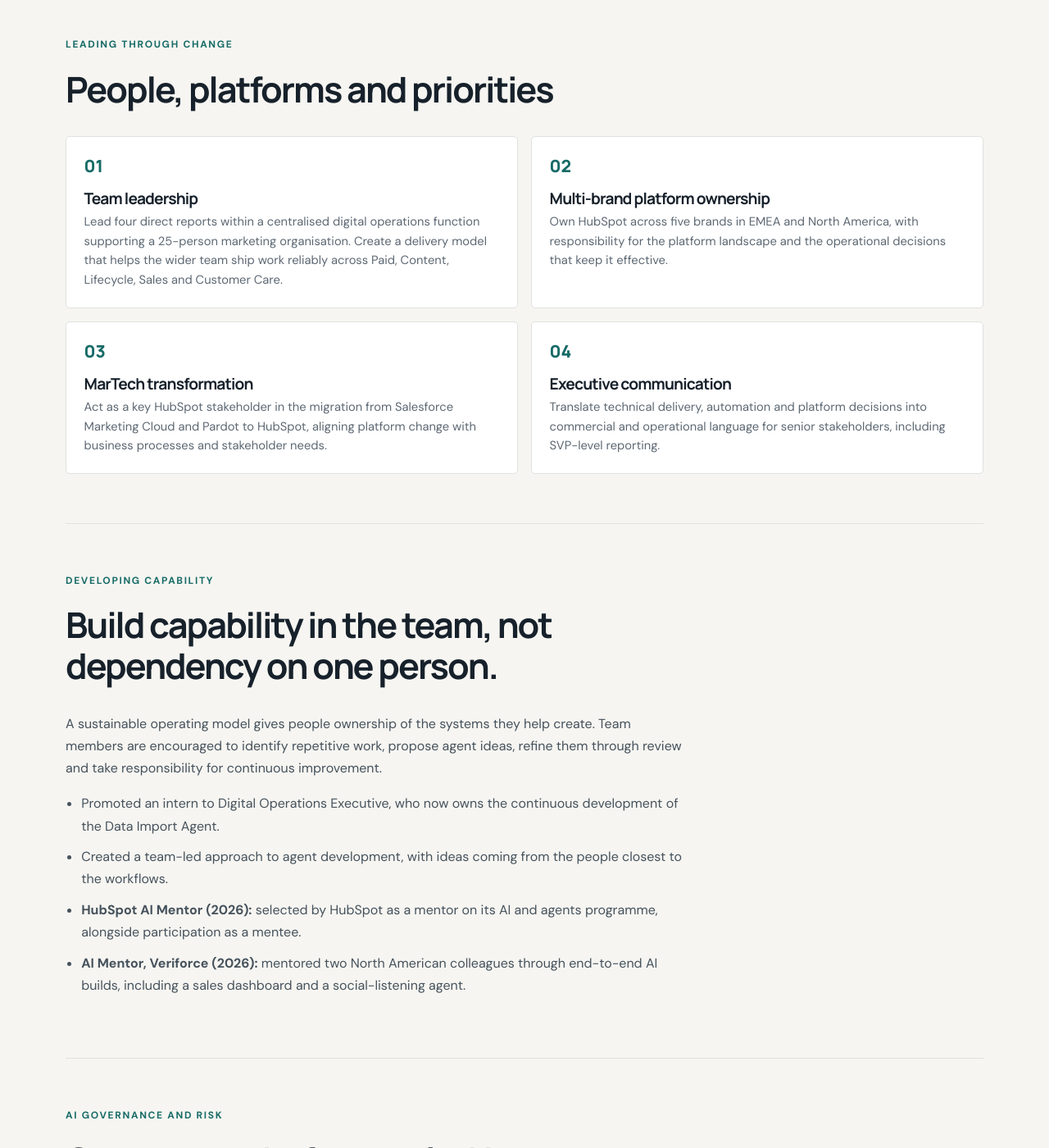
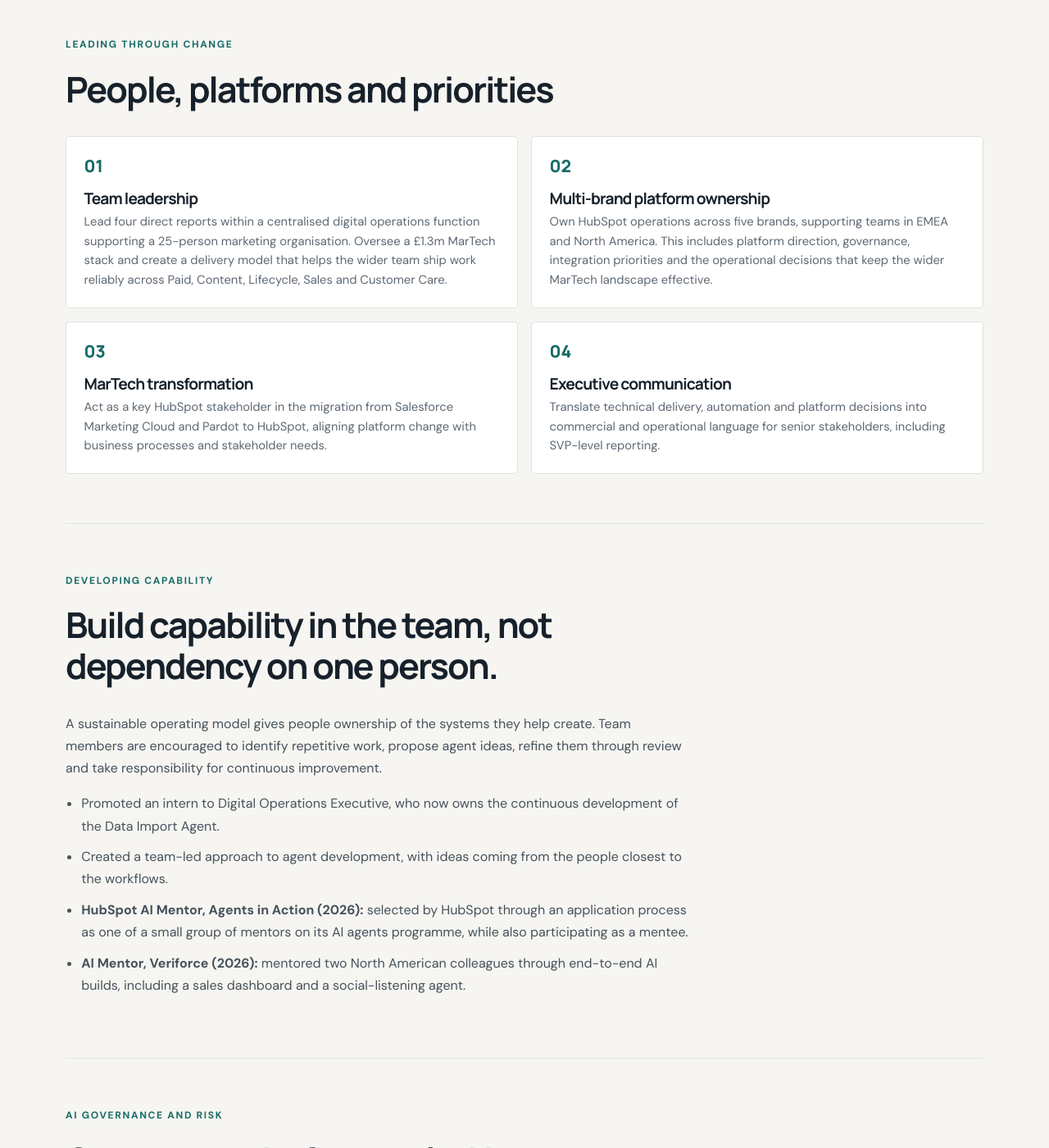
Before and after one commit to georgefwmurray/Marketing-Operations-Control-Centre, a Jekyll site: the page built from Leadership-&-Strategy.md, in a window 1280 px wide and 1400 px high, scrolled down 1738 px. Shown: the whole window at 82% size. Built offline with Jekyll 4.4.1, drawn with Linux system fonts in a browser that asks for light colours.

Commit message:
Refresh leadership profile and recognition evidence

```diff
--- a/Leadership-&-Strategy.md
+++ b/Leadership-&-Strategy.md
@@ -43,8 +43,8 @@ description: "Leadership approach, operating model and governance philosophy for
     <h2>People, platforms and priorities</h2>
   </div>
   <div class="leadership-grid">
-    <article class="leadership-card"><span class="outcome-number">01</span><h3>Team leadership</h3><p>Lead four direct reports within a centralised digital operations function supporting a 25-person marketing organisation. Create a delivery model that helps the wider team ship work reliably across Paid, Content, Lifecycle, Sales and Customer Care.</p></article>
-    <article class="leadership-card"><span class="outcome-number">02</span><h3>Multi-brand platform ownership</h3><p>Own HubSpot across five brands in EMEA and North America, with responsibility for the platform landscape and the operational decisions that keep it effective.</p></article>
+    <article class="leadership-card"><span class="outcome-number">01</span><h3>Team leadership</h3><p>Lead four direct reports within a centralised digital operations function supporting a 25-person marketing organisation. Oversee a £1.3m MarTech stack and create a delivery model that helps the wider team ship work reliably across Paid, Content, Lifecycle, Sales and Customer Care.</p></article>
+    <article class="leadership-card"><span class="outcome-number">02</span><h3>Multi-brand platform ownership</h3><p>Own HubSpot operations across five brands, supporting teams in EMEA and North America. This includes platform direction, governance, integration priorities and the operational decisions that keep the wider MarTech landscape effective.</p></article>
     <article class="leadership-card"><span class="outcome-number">03</span><h3>MarTech transformation</h3><p>Act as a key HubSpot stakeholder in the migration from Salesforce Marketing Cloud and Pardot to HubSpot, aligning platform change with business processes and stakeholder needs.</p></article>
     <article class="leadership-card"><span class="outcome-number">04</span><h3>Executive communication</h3><p>Translate technical delivery, automation and platform decisions into commercial and operational language for senior stakeholders, including SVP-level reporting.</p></article>
   </div>
@@ -60,7 +60,7 @@ description: "Leadership approach, operating model and governance philosophy for
     <ul>
       <li>Promoted an intern to Digital Operations Executive, who now owns the continuous development of the Data Import Agent.</li>
       <li>Created a team-led approach to agent development, with ideas coming from the people closest to the workflows.</li>
-      <li><strong>HubSpot AI Mentor (2026):</strong> selected by HubSpot as a mentor on its AI and agents programme, alongside participation as a mentee.</li>
+      <li><strong>HubSpot AI Mentor, Agents in Action (2026):</strong> selected by HubSpot through an application process as one of a small group of mentors on its AI agents programme, while also participating as a mentee.</li>
       <li><strong>AI Mentor, Veriforce (2026):</strong> mentored two North American colleagues through end-to-end AI builds, including a sales dashboard and a social-listening agent.</li>
     </ul>
   </div>
```
